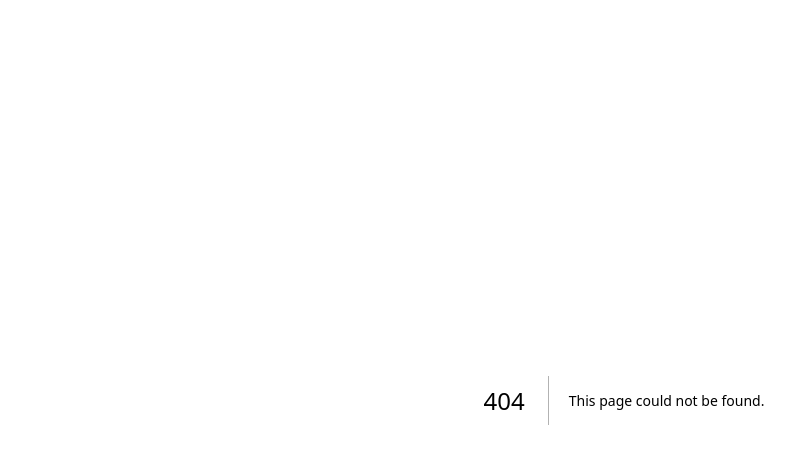
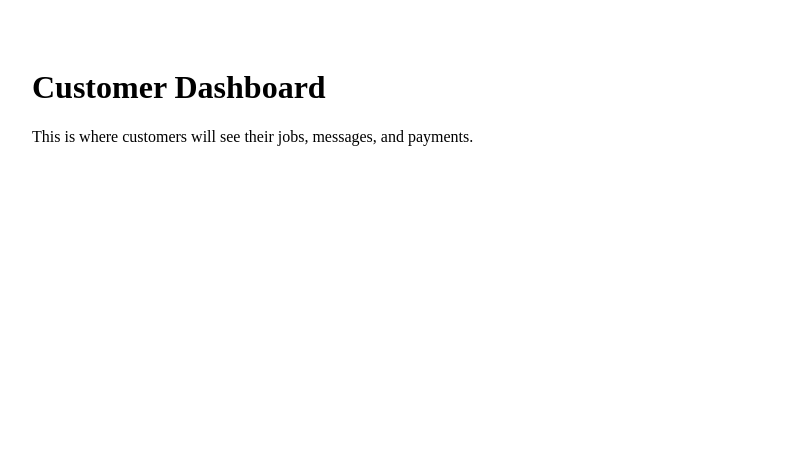
Before and after one commit to marshalllove12-afk/TrueServicePro2, a Next.js app: page /customer in a window 1280 px wide. Before the commit this address had no page. Shown: the top 464 px of the page, without its empty margins (16-811 px from the left). Built offline with nearby package versions, Linux system fonts and the light colour scheme.

Commit message:
Create CustomerDashboard component in page.js

```diff
--- /dev/null
+++ b/app/customer/page.js
@@ -0,0 +1,8 @@
+export default function CustomerDashboard() {
+  return (
+    <main style={{ padding: 40 }}>
+      <h1>Customer Dashboard</h1>
+      <p>This is where customers will see their jobs, messages, and payments.</p>
+    </main>
+  );
+}
```
